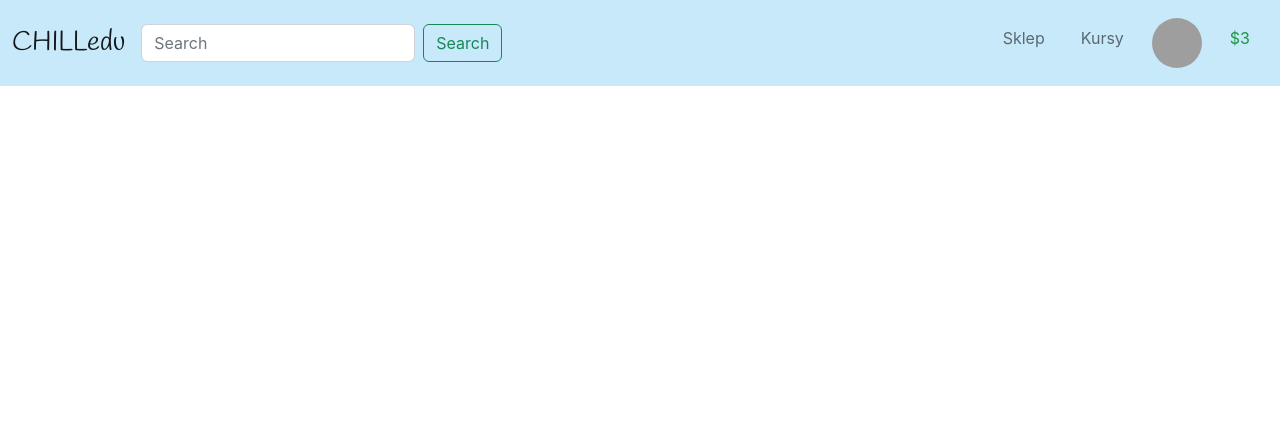
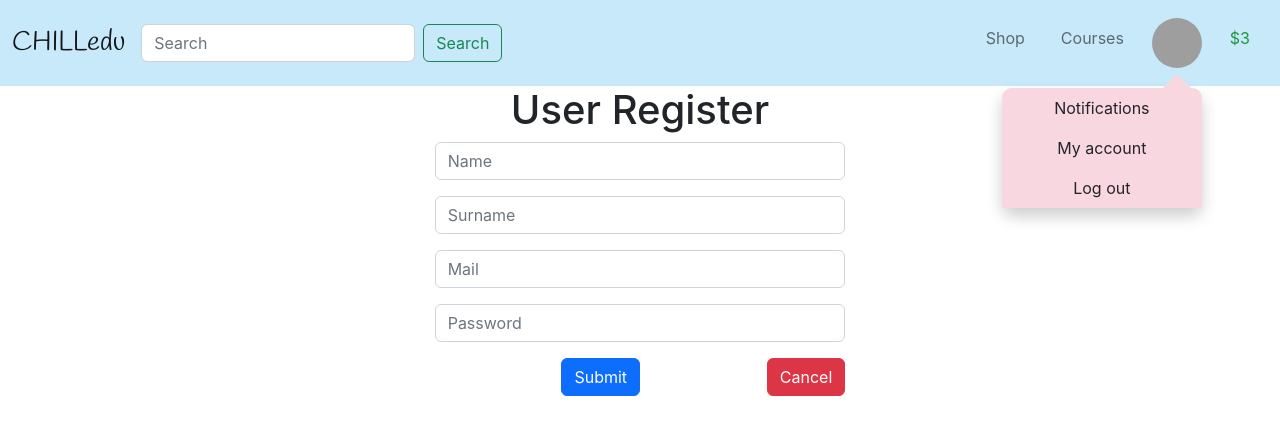
Before and after one commit to Karina-00/Hackathon, a React (Create React App) app: page /register in a window 1280 px wide. Shown: the top 434 px of the page. Built offline with nearby package versions, Linux system fonts and the light colour scheme; grey boxes are pictures that could not be loaded.

Commit message:
guziczki

```diff
--- a/src/components/Navbar.tsx
+++ b/src/components/Navbar.tsx
@@ -1,10 +1,17 @@
-import React from "react";
+import React, {useState} from "react";
+import {NavLink} from "react-router-dom";
+import {useAppDispatch, useAppSelector} from "../hooks";
+import {changeIsLogin} from "../reducers/unLogUserSlice";
+import {changeIsLoginD} from "../reducers/userSlice";
 
 type Props = {
     cash:number;
 }
 
 function Navbar({cash}:Props) {
+    const dispatch = useAppDispatch();
+    const [isRedirect, setIsRedirect] = useState(false);
+    const loggedIn = useAppSelector((state) => state.userSlice.isLogin);
     return (
         <nav className="navbar navbar-expand-lg">
             <div className="container-fluid">
@@ -21,18 +28,18 @@ function Navbar({cash}:Props) {
                     </form>
                     <ul className="navbar-nav mb-2 mb-lg-0">
                         <li className="nav-item">
-                            <a className="nav-link" aria-current="page" href="#">Sklep</a>
+                            <NavLink to="/shop" className="nav-link">Shop</NavLink>
                         </li>
                         <li className="nav-item">
-                            <a className="nav-link" href="#">Kursy</a>
+                            <NavLink to="/courses" className="nav-link">Courses</NavLink>
                         </li>
-                        <li className="nav-item avatar-item">
+                        <li className="nav-item avatar-item" onClick={()=>setIsRedirect(true)}>
                             <img src='https://www.w3schools.com/howto/img_avatar.png' alt="userAvatar" className="user-avatar"></img>
                             <div className="dropdown-content">
                               <div className="square"></div>
                               <a href="#" className="dropdown-item di-top">Notifications</a>
-                              <a href="#" className="dropdown-item">My account</a>
-                              <a href="#" className="dropdown-item di-btm">Log out</a>
+                                <NavLink to="/profile" className="dropdown-item">My account</NavLink>
+                                <NavLink to="/" className="dropdown-item" onClick={()=>{dispatch(changeIsLoginD(false))}}>Log out</NavLink>
                             </div>
                         </li>
                         <li className="nav-item">
--- a/src/components/authentication/Login.tsx
+++ b/src/components/authentication/Login.tsx
@@ -2,14 +2,46 @@ import React, { useEffect, useRef, useState } from 'react';
 import { toast, ToastContainer } from "react-toastify";
 import { Navigate, NavLink } from "react-router-dom";
 import {useAppDispatch, useAppSelector} from "../../hooks";
-import {changeName, changePassword} from "../../reducers/unLogUserSlice";
+import {changeIsLogin, changeName, changePassword} from "../../reducers/unLogUserSlice";
+import {createAsyncThunk} from "@reduxjs/toolkit";
+import {changeIsLoginD} from "../../reducers/userSlice";
 
+type Prop = {
+    username: string;
+    password: string;
+}
+
+const getLoginUserApiAsync = createAsyncThunk(
+    'hubs/fetchHubsData',
+    async ({username, password}: Prop, { rejectWithValue , dispatch}) => {
+        try {
+            await fetch('https://chilledu-backend.herokuapp.com/api/login', {
+                method: 'POST',
+                headers: {
+                    'Accept': 'application/json',
+                    'Content-Type': 'application/json'
+                },
+                body: JSON.stringify({
+                    username: 'Patryczek',
+                    password: 'test',
+                })
+            }).then((response) => {
+                const res = response.json();
+                dispatch(changeIsLogin(true));
+                dispatch(changeIsLoginD(true));
+            })
+        } catch (err) {
+            return rejectWithValue(err);
+        }
+    },
+);
 
 
 const Login = () => {
     const refEmail = useRef<HTMLInputElement>(null);
     const refPassword = useRef<HTMLInputElement>(null);
     const dispatch = useAppDispatch();
+    const loggedIn = useAppSelector((state) => state.userSlice.isLogin);
     const username = useAppSelector((state) => state.unLogUserSlice.username);
     const password = useAppSelector((state) => state.unLogUserSlice.password);
 
@@ -20,7 +52,7 @@ const Login = () => {
                 <div className='col-sm-4'></div>
                 <div className='col-sm-4'>
                     <h1>User Login</h1>
-                    <form onSubmit={(e) => console.log(username) }>
+                    <form>
                         <div className="mb-3">
                             <label htmlFor="exampleInputName1" className="form-label">Username</label>
                             <input ref={refEmail} onChange={(e) => dispatch(changeName(e.target.value))} type="name" className="form-control" id="exampleInputName1"  />
@@ -30,14 +62,13 @@ const Login = () => {
                             <input ref={refPassword} onChange={(e) => dispatch(changePassword(e.target.value))} type="password" className="form-control" id="exampleInputPassword1"  />
                         </div>
 
-                        <button type="submit" className="btn btn-primary">Login</button>
-                        <NavLink to="/register" className="btn btn-success" style={{ float:'right' }}
-                                 onClick={()=>{
-                                     dispatch(changePassword(''));
-                                     dispatch(changeName(''));}}>Register
-                        </NavLink>
-
                     </form>
+                    <button className="btn btn-primary" onClick={()=> dispatch(getLoginUserApiAsync({username, password}))}>Login</button>
+                    <NavLink to="/register" className="btn btn-success" style={{ float:'right' }}
+                             onClick={()=>{
+                                 dispatch(changePassword(''));
+                                 dispatch(changeName(''));}}>Register
+                    </NavLink>
                 </div>
                 <div className='col-sm-4'></div>
             </div>
--- a/src/components/authentication/Register.tsx
+++ b/src/components/authentication/Register.tsx
@@ -2,27 +2,66 @@ import React, { useState } from "react";
 import { toast, ToastContainer } from "react-toastify";
 import { Navigate, NavLink } from "react-router-dom";
 import {useAppDispatch, useAppSelector} from "../../hooks";
-import {changeEmail, changeName, changePassword, changeSurname} from "../../reducers/unLogUserSlice";
+import {changeEmail, changeIsLogin, changeName, changePassword, changeSurname} from "../../reducers/unLogUserSlice";
+import {createAsyncThunk} from "@reduxjs/toolkit";
+import {changeIsLoginD} from "../../reducers/userSlice";
+
+type Prop = {
+    username: string;
+    name?: string;
+    surname?: string,
+    email?: string,
+    password: string,
+}
+
+const setUserApiAsync = createAsyncThunk(
+    'hubs/fetchHubsData',
+    async ({username, password, name, email, surname}: Prop, { rejectWithValue , dispatch}) => {
+        try {
+            await fetch('https://chilledu-backend.herokuapp.com/api/children/registration', {
+                method: 'POST',
+                headers: {
+                    'Accept': 'application/json',
+                    'Content-Type': 'application/json'
+                },
+                body: JSON.stringify({
+                    username: 'Olaaa',
+                    name: 'Ola',
+                    surname: 'JJ',
+                    email: 'testt@gmail.com',
+                    password: 'lol',
+                    profile_pic: null,
+                })
+            }).then((response) => {
+                const res = response.json();
+                dispatch(changeIsLogin(true));
+                dispatch(changeIsLoginD(true));
+            })
+        } catch (err) {
+            return rejectWithValue(err);
+        }
+    },
+);
+
 
 const Register = () => {
     const dispatch = useAppDispatch();
-    const [isRedirect, setIsRedirect] = useState(false);
 
     const userName = useAppSelector((state) => state.unLogUserSlice.username);
     const password = useAppSelector((state) => state.unLogUserSlice.password);
-    const userSurname = useAppSelector((state) => state.unLogUserSlice.surname);
+    const surname = useAppSelector((state) => state.unLogUserSlice.surname);
     const userMail = useAppSelector((state) => state.unLogUserSlice.email);
+    const name = useAppSelector((state) => state.unLogUserSlice.name);
 
 
     return (
         <>
-            {isRedirect && <Navigate to="/"/>}
             <ToastContainer />
             <div className="row">
                 <div className="col-sm-4"></div>
                 <div className="col-sm-4">
                     <h1>User Register</h1>
-                    <form onSubmit={(e) => console.log(userName)}>
+                    <form>
                         <div className="mb-3">
                             <input
                                 onChange={(e) => dispatch(changeName(e.target.value))}
@@ -51,9 +90,10 @@ const Register = () => {
                                    placeholder="Password"
                             />
                         </div>
-                        <button className="btn btn-primary">Submit</button>
-                        <NavLink to="/" className="btn btn-danger" style={{ float:'right' }}>Cancel</NavLink>
-                    </form>
+                        </form>
+                    <button className="btn btn-primary" onClick={()=> dispatch(setUserApiAsync({username: userName, password, name, email: userMail, surname }))}>Submit</button>
+                    <NavLink to="/" className="btn btn-danger" style={{ float:'right' }}>Cancel</NavLink>
+
                 </div>
                 <div className="col-sm-4"></div>
             </div>
--- a/src/index.css
+++ b/src/index.css
@@ -44,7 +44,7 @@ code {
   position:relative;
 }
 
-.avatar-item:hover .dropdown-content{
+.avatar-item .dropdown-content{
    display: block;
 }
 
--- a/src/reducers/unLogUserSlice.ts
+++ b/src/reducers/unLogUserSlice.ts
@@ -1,4 +1,6 @@
-import {createSlice, PayloadAction} from "@reduxjs/toolkit";
+import {createAsyncThunk, createSlice, PayloadAction} from "@reduxjs/toolkit";
+
+
 
 
 type UserProps = {
@@ -21,11 +23,15 @@ const initialState: UserProps = {
 
 
 function setLoginUserApiAsync() {
-	return fetch('https://mywebsite.com/api/login', {
+	return fetch('https://chilledu-backend.herokuapp.com/api/login', {
 		method: 'POST',
 		body: JSON.stringify({
-			username: 'ola',
-			password: 'lol',
+			username: 'Patryczek',
+			name: '',
+			surname: '',
+			email: '',
+			password: 'tests',
+			profile_pic: null,
 		})
 	}).then((response) => response.json())
 		.then((responseJson) => {
@@ -35,6 +41,8 @@ function setLoginUserApiAsync() {
 			console.error(error);
 		});
 }
+
+
 
 export const unLogUserSlice = createSlice({
 	name: 'user',
@@ -53,12 +61,16 @@ export const unLogUserSlice = createSlice({
 		changeSurname: (state, { payload }: PayloadAction<UserProps['surname']>) => {
 			state.surname = payload;
 		},
+		changeIsLogin: (state, { payload }: PayloadAction<UserProps['isLogin']>) => {
+			state.isLogin = payload;
+			console.log(state.isLogin);
+		},
 	},
 	extraReducers: (builder) => {
 	},
 },)
 
 
-export const { changeName, changePassword, changeSurname, changeEmail } = unLogUserSlice.actions;
+export const { changeName, changePassword, changeSurname, changeEmail, changeIsLogin } = unLogUserSlice.actions;
 
 export default unLogUserSlice.reducer;
--- a/src/reducers/userSlice.ts
+++ b/src/reducers/userSlice.ts
@@ -1,4 +1,5 @@
-import { createSlice } from "@reduxjs/toolkit";
+import {createSlice, PayloadAction} from "@reduxjs/toolkit";
+import {unLogUserSlice} from "./unLogUserSlice";
 
 
 type UserProps = {
@@ -14,16 +15,23 @@ const initialState: UserProps = {
 	surname: '',
 	username: '',
 	email: '',
-	isLogin: true,
+	isLogin: false,
 };
 
 
 export const userSlice = createSlice({
 	name: 'user',
 	initialState,
-	reducers: {},
+	reducers: {
+		changeIsLoginD: (state, { payload }: PayloadAction<UserProps['isLogin']>) => {
+			state.isLogin = payload;
+			console.log(state.isLogin);
+		},
+	},
 	extraReducers: (builder) => {
 	},
 },)
 
+export const { changeIsLoginD }= userSlice.actions;
+
 export default userSlice.reducer;
```
